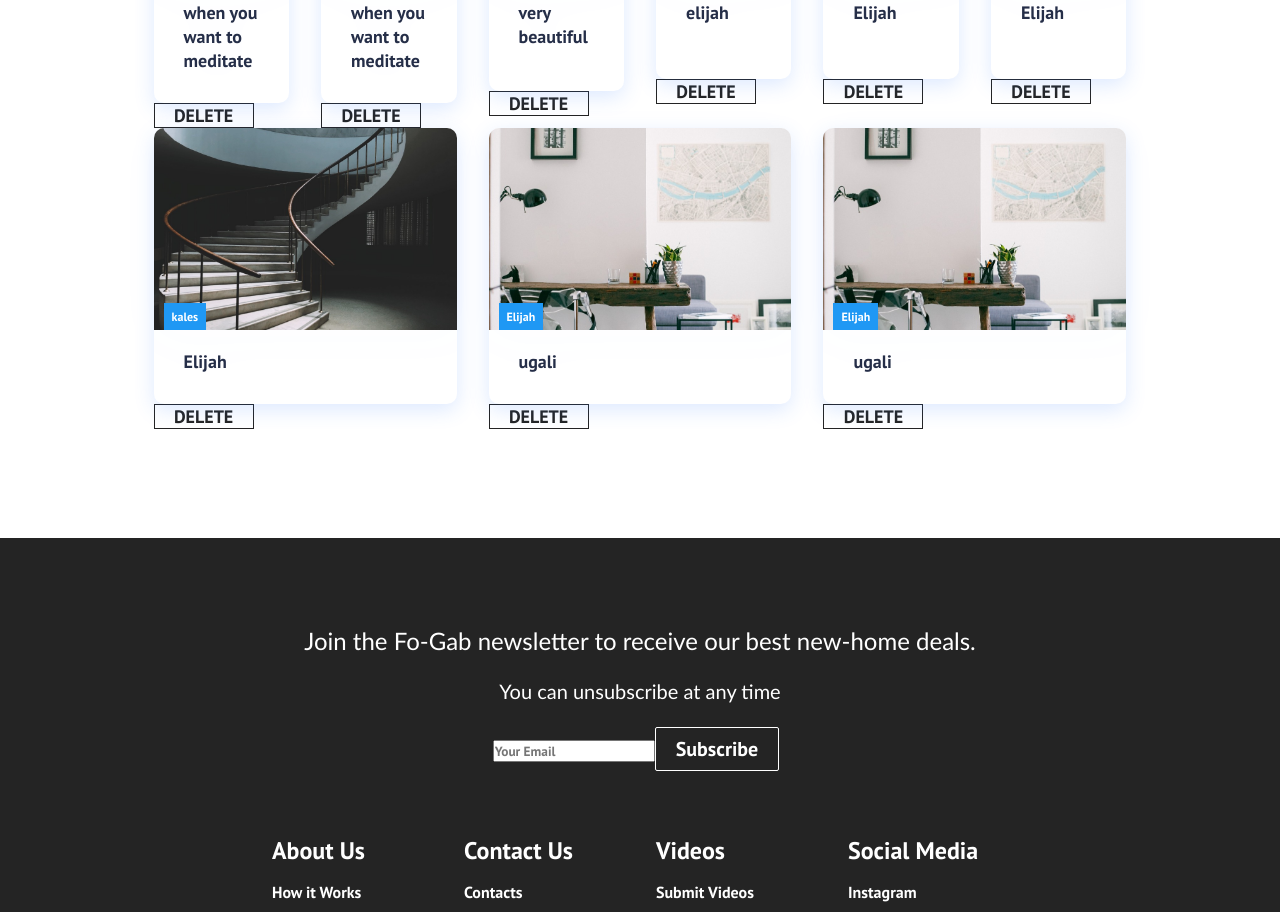
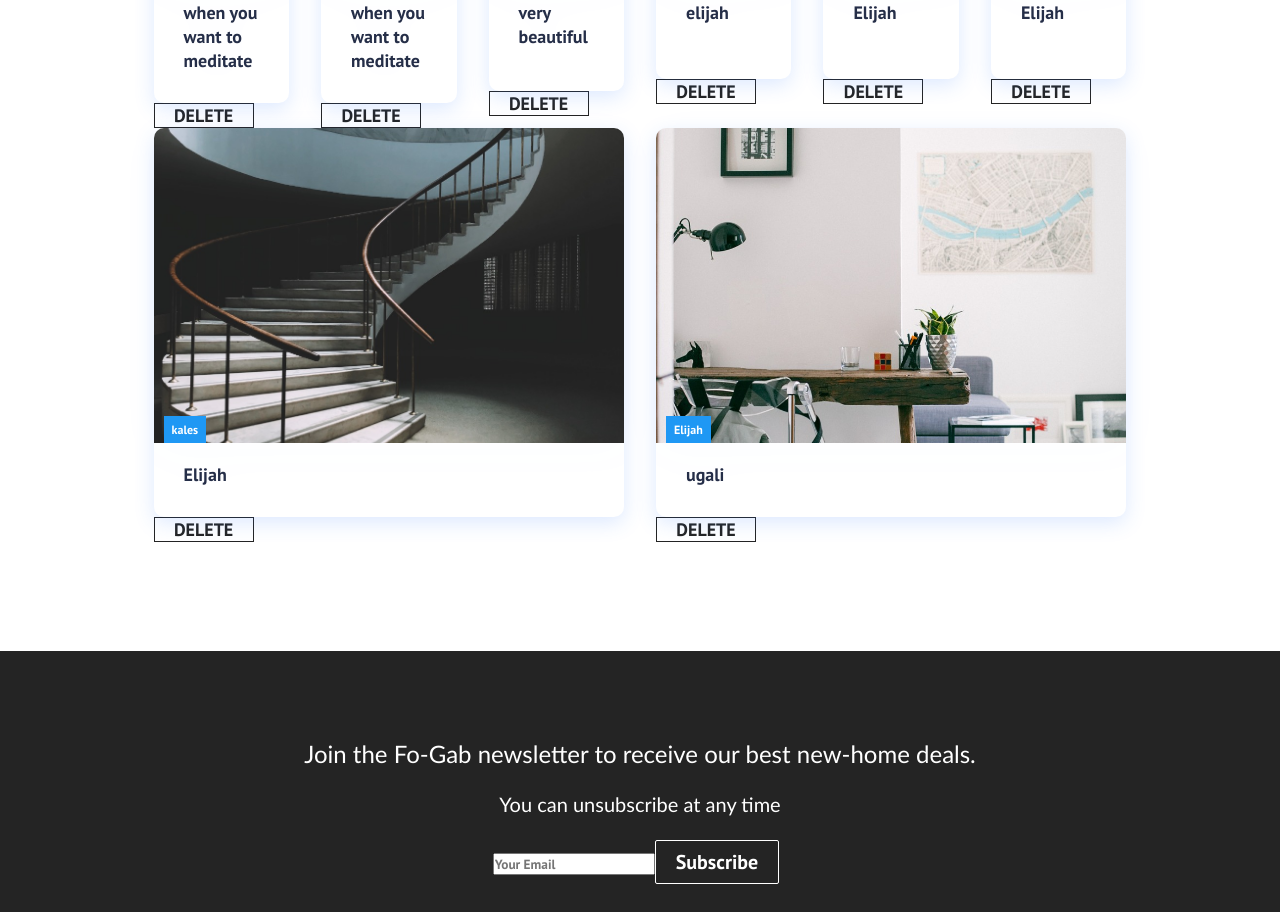
Before and after one commit to ElijahBundi/four-gables-app, a React (Create React App) app: page / in a window 1280 px wide. Shown: the part 1480-2392 px from the top of the page. Built offline with nearby package versions, Linux system fonts and the light colour scheme; data requests are answered from the project's data file.

Commit message:
Back to homepage added

```diff
--- a/db.json
+++ b/db.json
@@ -157,17 +157,6 @@
       "label": "Elijah",
       "description": "ugali",
       "id": 18
-    },
-    {
-      "firstName": "ugali",
-      "lastName": "Elijah",
-      "email": "kimsfelo@gmail.com",
-      "country": "Algeria",
-      "password": "ertyuiop",
-      "imgUrl": "./images/img-18.jpg",
-      "label": "Elijah",
-      "description": "ugali",
-      "id": 19
     }
   ]
 }
--- a/src/components/pages/SignUp.js
+++ b/src/components/pages/SignUp.js
@@ -110,7 +110,7 @@ function SignUp() {
           <div className='sign-up-homepage-container'>
             <button className='btn'>Sign Up</button>
             <Link className='homepage-link' to='/'>
-              <p>Go to Homepage</p>
+              <p>Back to Homepage</p>
             </Link>
           </div>
 
```
